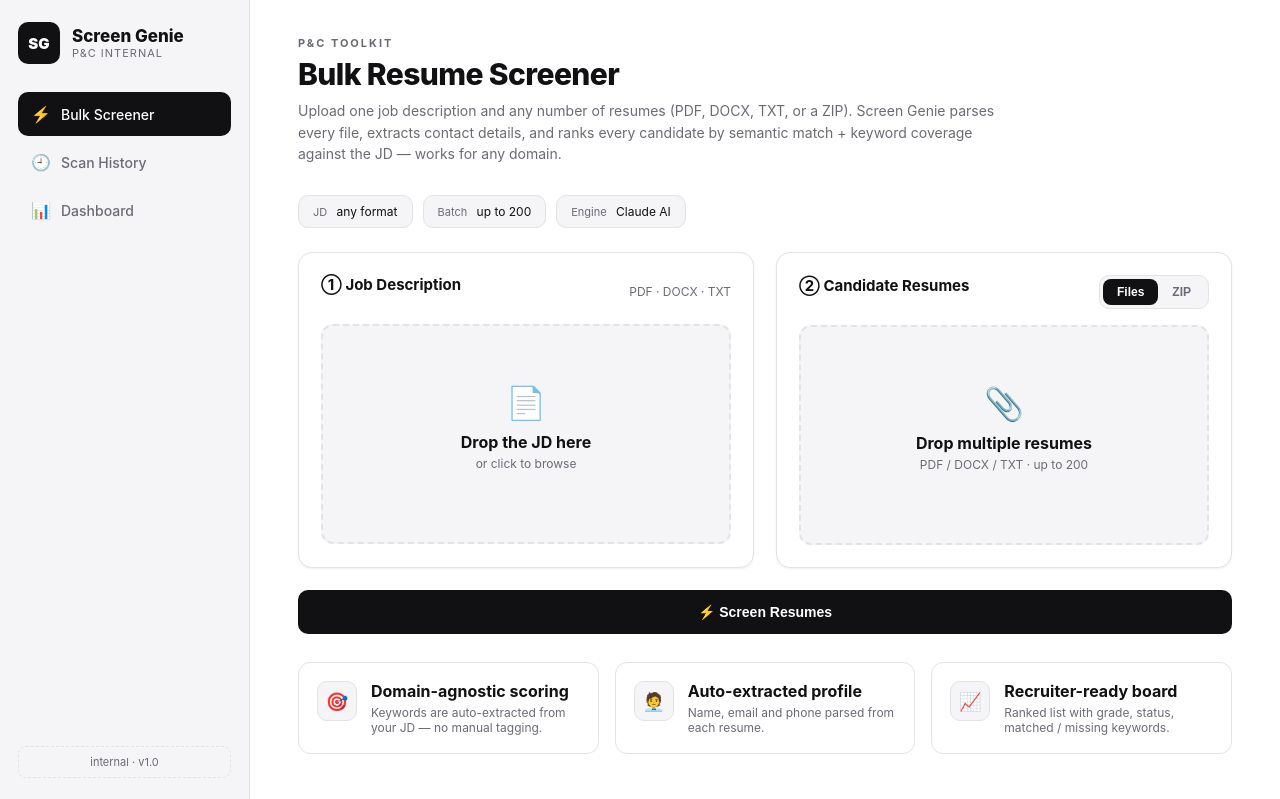
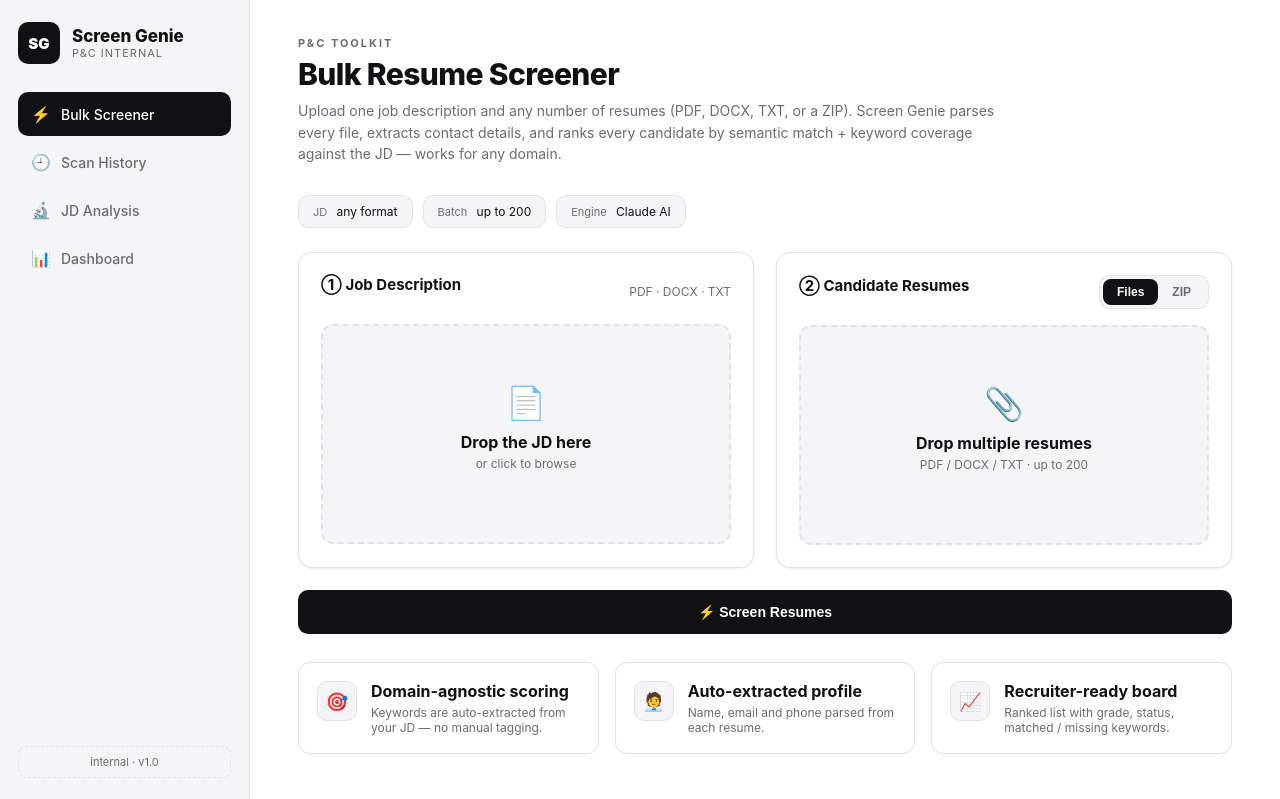
Before and after one commit to dhruvanknmultiversity-arch/resume.screener, a Flask app: page / in a window 1280 px wide. Shown: the top 799 px of the page. Run offline with Flask 3, Linux system fonts and the light colour scheme.

Commit message:
Update base.html

```diff
--- a/screengenie_vercel/screengenie_vercel/templates/base.html
+++ b/screengenie_vercel/screengenie_vercel/templates/base.html
@@ -487,6 +487,9 @@ h1 { font-size: 30px; font-weight: 800; letter-spacing: -.02em; margin-bottom: 8
       <a class="nav-item {% if active=='history' %}active{% endif %}" href="{{ url_for('history') }}">
         <span class="ico">🕘</span> Scan History
       </a>
+      <a class="nav-item {% if active=='jd-analysis' %}active{% endif %}" href="{{ url_for('jd_analysis') }}">
+        <span class="ico">🔬</span> JD Analysis
+      </a>
       <a class="nav-item {% if active=='dashboard' %}active{% endif %}" href="{{ url_for('dashboard') }}">
         <span class="ico">📊</span> Dashboard
       </a>
```
